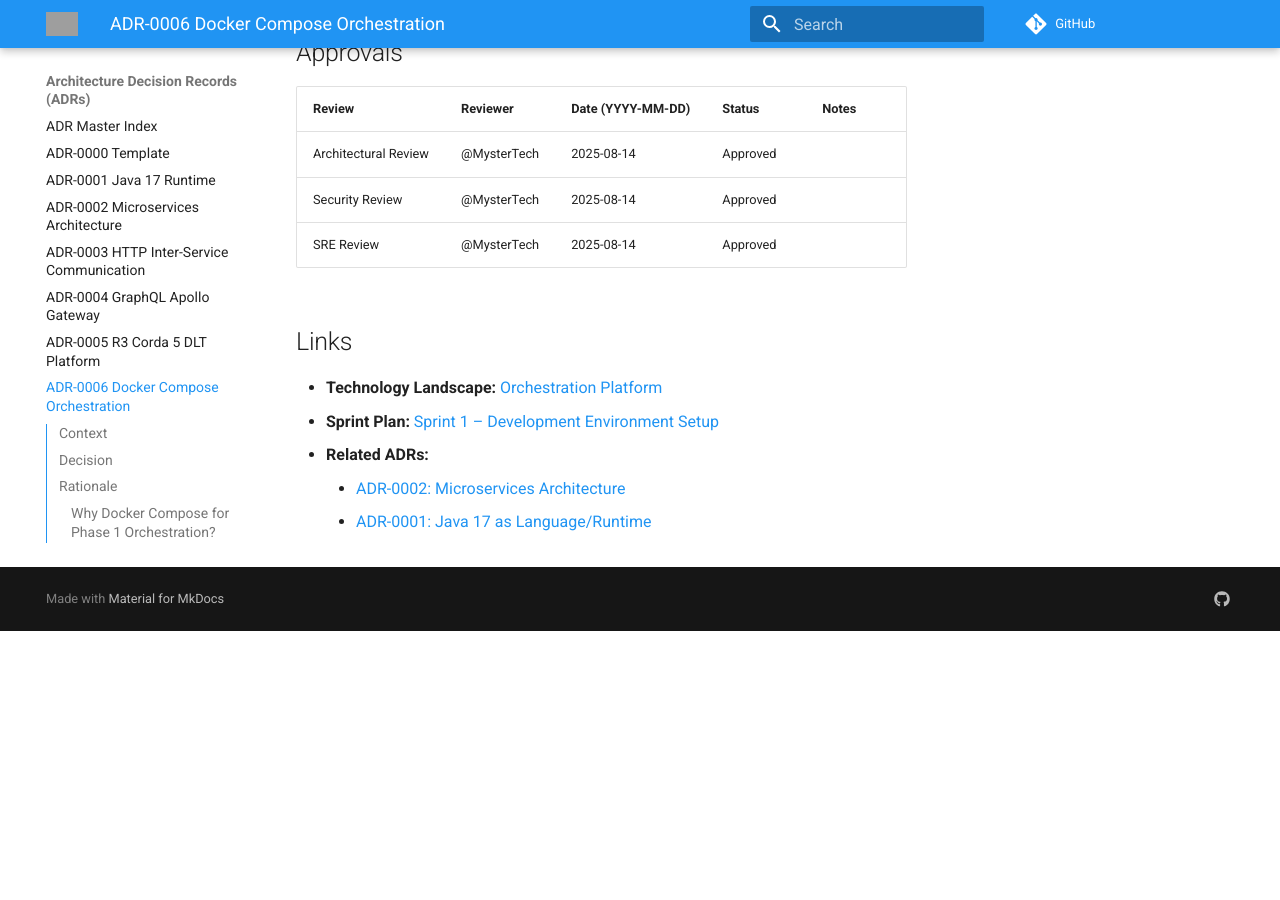
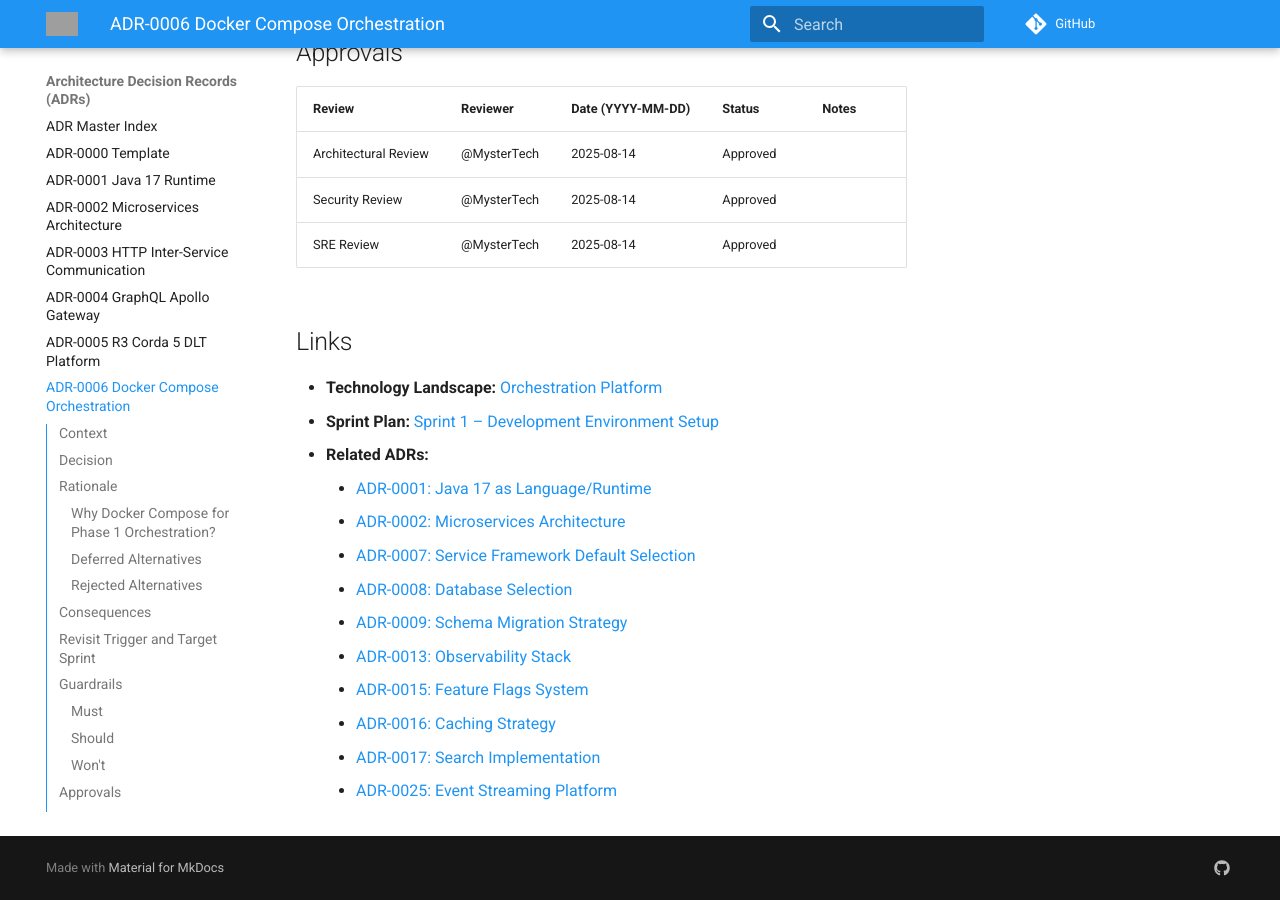
Before and after one commit to DealSphere-Inc/dealsphere-platform-docs, an MkDocs documentation site: the page built from docs/adr/ADR-0006-docker-compose-phase1-orchestration.md, in a window 1280 px wide and 900 px high, scrolled down 3125 px. Built offline with MkDocs 1.6.1 and Material for MkDocs 9.7.7, drawn with Linux system fonts in a browser that asks for light colours; comment, search, counter and statistics services are not loaded; before the commit the page ends 3756 px from its top, so only the background shows below that; grey boxes are pictures that could not be loaded.

Commit message:
Update ADR-0006-docker-compose-phase1-orchestration.md

```diff
--- a/docs/adr/ADR-0006-docker-compose-phase1-orchestration.md
+++ b/docs/adr/ADR-0006-docker-compose-phase1-orchestration.md
@@ -130,5 +130,13 @@
 - **Technology Landscape:** [Orchestration Platform](https://github.com/DealSphere-Inc/dealsphere-platform-docs/blob/main/docs/tech/technology-landscape.md#orchestration-platform)
 - **Sprint Plan:** [Sprint 1 – Development Environment Setup](https://github.com/DealSphere-Inc/dealsphere-platform-docs/blob/main/docs/tech/sprint-plan-phase-1.md#sprint-1-development-environment-setup)
 - **Related ADRs:**
+    - [ADR-0001: Java 17 as Language/Runtime](https://github.com/DealSphere-Inc/dealsphere-platform-docs/blob/main/docs/adr/ADR-0001-java-17-runtime.md)
     - [ADR-0002: Microservices Architecture](https://github.com/DealSphere-Inc/dealsphere-platform-docs/blob/main/docs/adr/ADR-0002-microservices-architecture.md)
-    - [ADR-0001: Java 17 as Language/Runtime](https://github.com/DealSphere-Inc/dealsphere-platform-docs/blob/main/docs/adr/ADR-0001-java-17-runtime.md)
+    - [ADR-0007: Service Framework Default Selection](https://github.com/DealSphere-Inc/dealsphere-platform-docs/blob/main/docs/adr/ADR-0007-service-framework-defaults.md)
+    - [ADR-0008: Database Selection](https://github.com/DealSphere-Inc/dealsphere-platform-docs/blob/main/docs/adr/ADR-0008-database-selection.md)
+    - [ADR-0009: Schema Migration Strategy](https://github.com/DealSphere-Inc/dealsphere-platform-docs/blob/main/docs/adr/ADR-0009-schema-migration-strategy.md)
+    - [ADR-0013: Observability Stack](https://github.com/DealSphere-Inc/dealsphere-platform-docs/blob/main/docs/adr/ADR-0013-observability-stack.md)
+    - [ADR-0015: Feature Flags System](https://github.com/DealSphere-Inc/dealsphere-platform-docs/blob/main/docs/adr/ADR-0015-feature-flags-system.md)
+    - [ADR-0016: Caching Strategy](https://github.com/DealSphere-Inc/dealsphere-platform-docs/blob/main/docs/adr/ADR-0016-caching-strategy.md)
+    - [ADR-0017: Search Implementation](https://github.com/DealSphere-Inc/dealsphere-platform-docs/blob/main/docs/adr/ADR-0017-search-implementation.md)
+    - [ADR-0025: Event Streaming Platform](https://github.com/DealSphere-Inc/dealsphere-platform-docs/blob/main/docs/adr/ADR-0025-event-streaming-platform.md)
```
